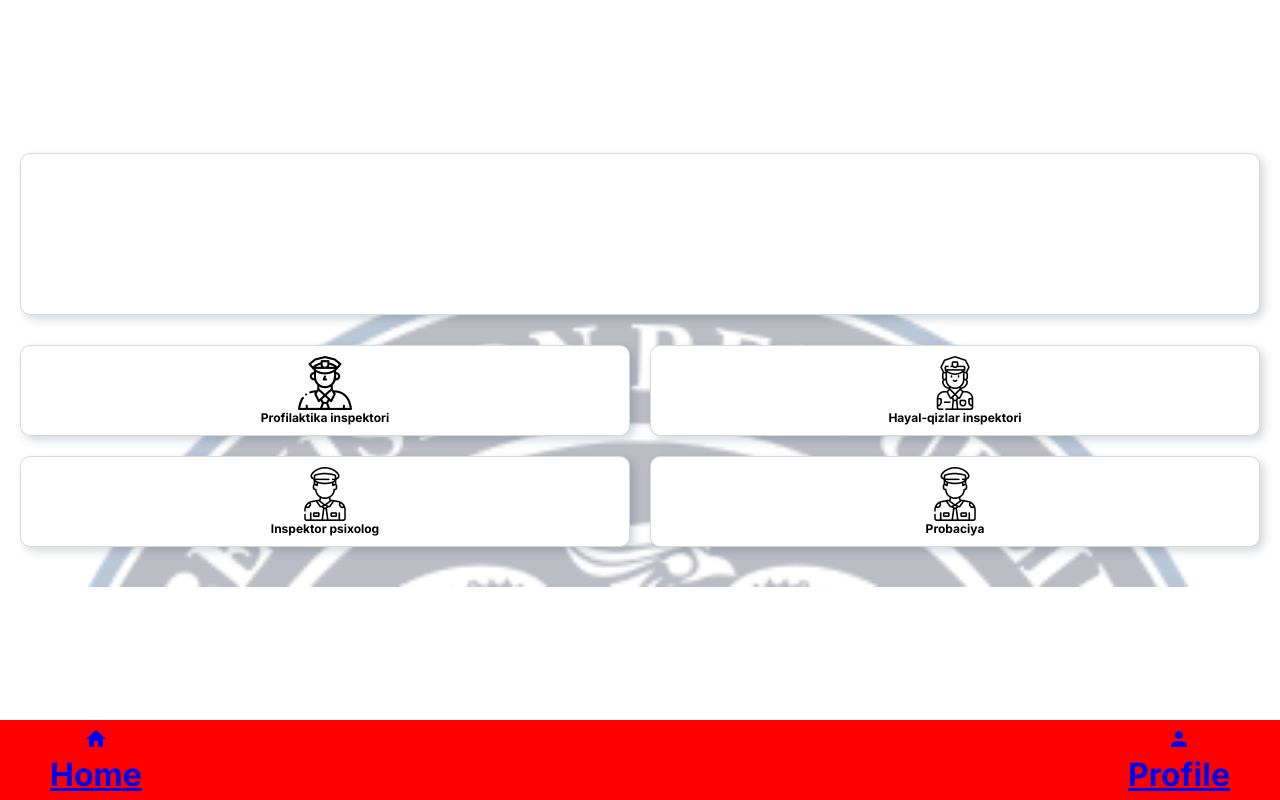
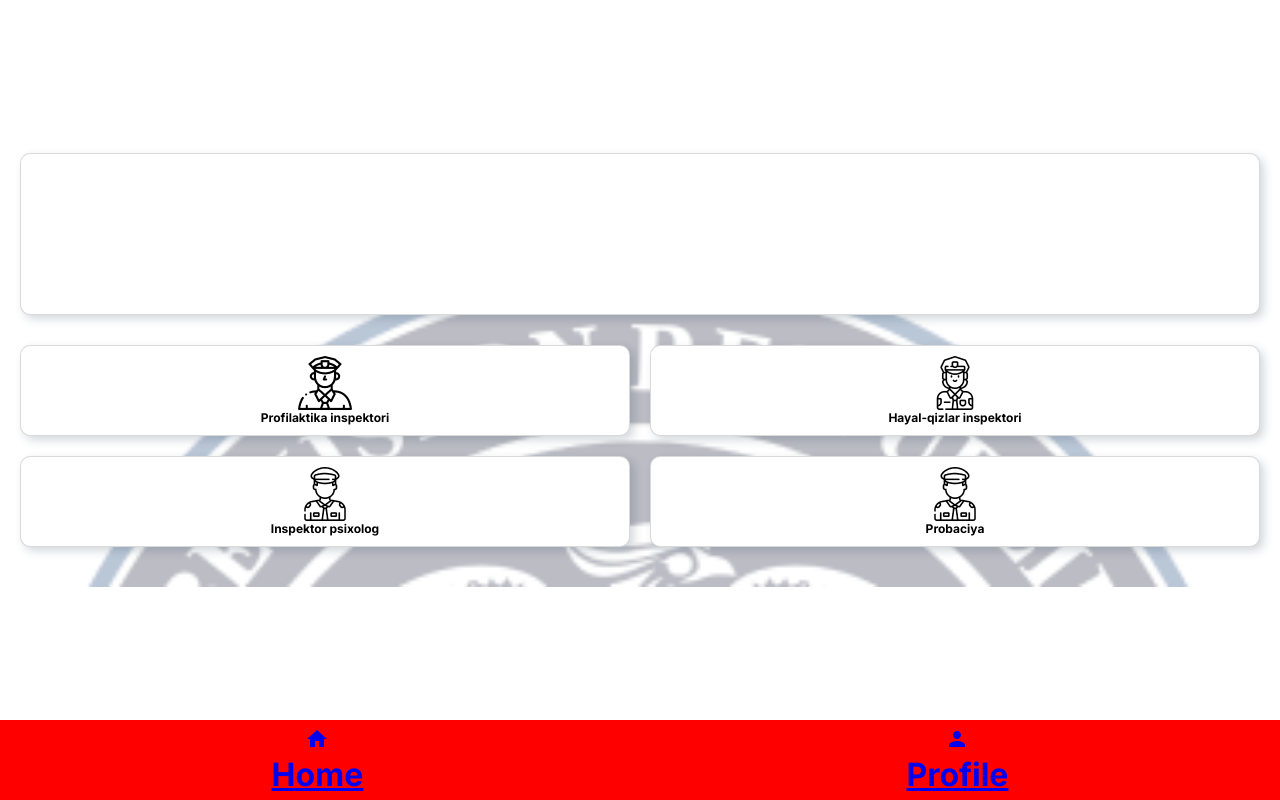
Before and after one commit to xabibullayev/prof, a Next.js app: page / in a window 1280 px wide. Built offline with nearby package versions, Linux system fonts and the light colour scheme.

Commit message:
test  mobile

```diff
--- a/src/app/page.module.scss
+++ b/src/app/page.module.scss
@@ -55,12 +55,14 @@
   }
 
   .bottom {
+    width: 100vw;
     background-color: red;
     height: 10vh;
     display: flex;
     align-items: center;
-    justify-content: space-between;
-    padding: 0 50px;
+    justify-content: space-around;
+    position: fixed;
+    bottom: 0;
 
     .left a,
     .right a {
```
